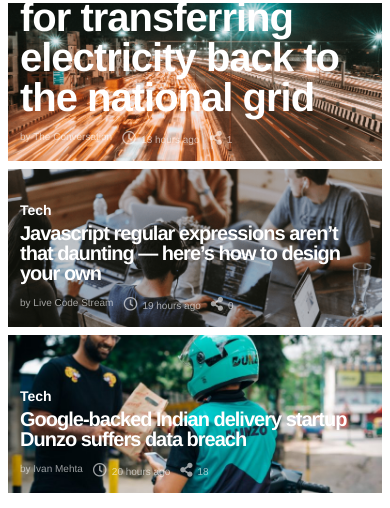
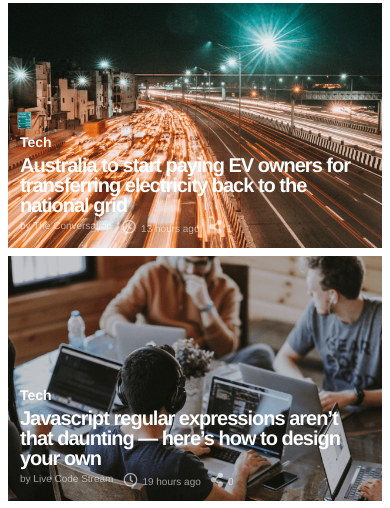
Before and after one commit to MERatio/the-next-web, a plain HTML site: page index.html in a window 390 px wide. Shown: the part 53-561 px from the top of the page. Drawn offline with Linux system fonts and the light colour scheme.

Commit message:
Add 767px max-width media query for cover stories

```diff
--- a/style.css
+++ b/style.css
@@ -469,11 +469,28 @@ a {
   .cover {
     grid-template-columns: 1fr;
     grid-template-rows: repeat(3, 1fr);
+    height: auto;
   }
 
-  .cover-story:first-of-type {
+  .cover-story {
+    min-height: 30vh;
+  }
+
+  .cover-story-1 {
     grid-row: 1 / 2;
     grid-column: 1 / 2;
+  }
+
+  .cover-story-header {
+    padding: 1.4rem 1.2rem;
+  }
+
+  .cover-story-1 .cover-story-title {
+    font-size: 2rem;
+  }
+
+  .cover-story-title {
+    margin-bottom: 0.5rem;
   }
 
   .latest-news,
```
